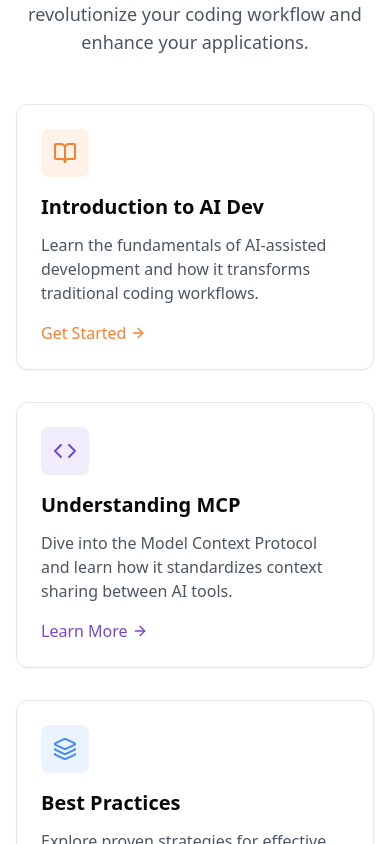
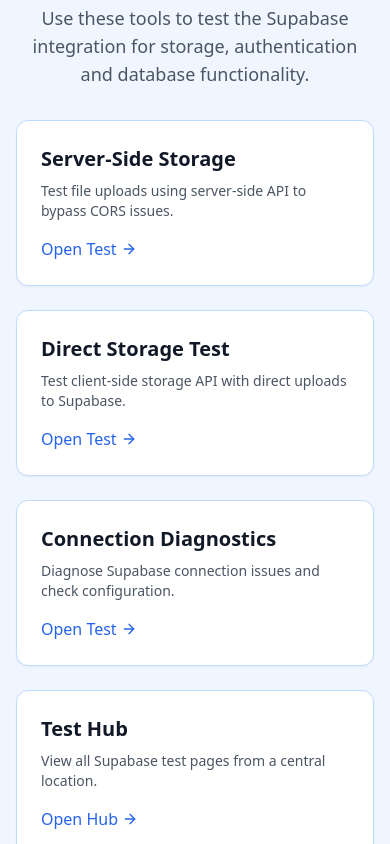
Before and after one commit to david-hayes44/ai-dev-education, a Next.js app: page / in a window 390 px wide. Shown: the part 880-1724 px from the top of the page. Built offline with nearby package versions, Linux system fonts and the light colour scheme; no server answers; a web font is replaced by a local one.

Commit message:
Fix build errors and add direct links to Supabase test pages

```diff
--- a/app/page.tsx
+++ b/app/page.tsx
@@ -2,7 +2,7 @@
 
 import Link from "next/link"
 import { Button } from "@/components/ui/button"
-import { ArrowRight, Code, BookOpen, Layers, Braces, ExternalLink, ServerCog } from "lucide-react"
+import { ArrowRight, Code, BookOpen, Layers, Braces, ExternalLink, ServerCog, Database } from "lucide-react"
 import Image from "next/image"
 
 export default function Home() {
@@ -69,6 +69,81 @@
 }
             `}</code>
           </pre>
+        </div>
+      </section>
+
+      {/* Supabase Testing Section */}
+      <section className="bg-blue-50 py-12 dark:bg-blue-950 sm:py-16">
+        <div className="container mx-auto px-4">
+          <div className="mb-8 text-center">
+            <div className="mx-auto mb-4 flex h-16 w-16 items-center justify-center rounded-full bg-blue-100 dark:bg-blue-900">
+              <Database className="h-8 w-8 text-blue-600 dark:text-blue-400" />
+            </div>
+            <h2 className="mb-3 text-3xl font-bold text-gray-900 dark:text-white">
+              Supabase Integration Testing
+            </h2>
+            <p className="mx-auto max-w-2xl text-lg text-gray-600 dark:text-gray-400">
+              Use these tools to test the Supabase integration for storage, authentication and database functionality.
+            </p>
+          </div>
+
+          <div className="grid gap-6 md:grid-cols-2 lg:grid-cols-4">
+            {/* Server-Side Storage Test */}
+            <div className="rounded-xl border border-blue-200 bg-white p-6 shadow-sm transition-all hover:shadow-md dark:border-blue-800 dark:bg-gray-900">
+              <h3 className="mb-2 text-xl font-semibold text-gray-900 dark:text-white">Server-Side Storage</h3>
+              <p className="mb-4 text-sm text-gray-600 dark:text-gray-400">
+                Test file uploads using server-side API to bypass CORS issues.
+              </p>
+              <Link
+                href="/server-storage-test"
+                className="inline-flex items-center text-blue-600 hover:underline dark:text-blue-400"
+              >
+                Open Test <ArrowRight className="ml-1 h-4 w-4" />
+              </Link>
+            </div>
+
+            {/* Direct Storage Test */}
+            <div className="rounded-xl border border-blue-200 bg-white p-6 shadow-sm transition-all hover:shadow-md dark:border-blue-800 dark:bg-gray-900">
+              <h3 className="mb-2 text-xl font-semibold text-gray-900 dark:text-white">Direct Storage Test</h3>
+              <p className="mb-4 text-sm text-gray-600 dark:text-gray-400">
+                Test client-side storage API with direct uploads to Supabase.
+              </p>
+              <Link
+                href="/supabase-direct-storage-test"
+                className="inline-flex items-center text-blue-600 hover:underline dark:text-blue-400"
+              >
+                Open Test <ArrowRight className="ml-1 h-4 w-4" />
+              </Link>
+            </div>
+
+            {/* Connection Diagnostics */}
+            <div className="rounded-xl border border-blue-200 bg-white p-6 shadow-sm transition-all hover:shadow-md dark:border-blue-800 dark:bg-gray-900">
+              <h3 className="mb-2 text-xl font-semibold text-gray-900 dark:text-white">Connection Diagnostics</h3>
+              <p className="mb-4 text-sm text-gray-600 dark:text-gray-400">
+                Diagnose Supabase connection issues and check configuration.
+              </p>
+              <Link
+                href="/supabase-diagnostics"
+                className="inline-flex items-center text-blue-600 hover:underline dark:text-blue-400"
+              >
+                Open Test <ArrowRight className="ml-1 h-4 w-4" />
+              </Link>
+            </div>
+
+            {/* Supabase Test Hub */}
+            <div className="rounded-xl border border-blue-200 bg-white p-6 shadow-sm transition-all hover:shadow-md dark:border-blue-800 dark:bg-gray-900">
+              <h3 className="mb-2 text-xl font-semibold text-gray-900 dark:text-white">Test Hub</h3>
+              <p className="mb-4 text-sm text-gray-600 dark:text-gray-400">
+                View all Supabase test pages from a central location.
+              </p>
+              <Link
+                href="/supabase-test"
+                className="inline-flex items-center text-blue-600 hover:underline dark:text-blue-400"
+              >
+                Open Hub <ArrowRight className="ml-1 h-4 w-4" />
+              </Link>
+            </div>
+          </div>
         </div>
       </section>
 
--- /dev/null
+++ b/components/chat/file-attachment-item.tsx
@@ -0,0 +1,61 @@
+'use client';
+
+import { useState } from 'react';
+import { Paperclip, X } from 'lucide-react';
+
+export type FileAttachmentProps = {
+  id: string;
+  name: string;
+  size: number;
+  type: string;
+  url: string;
+  onRemove?: (id: string) => void;
+}
+
+export default function FileAttachmentItem({
+  id,
+  name,
+  size,
+  type,
+  url,
+  onRemove
+}: FileAttachmentProps) {
+  const [isLoading, setIsLoading] = useState(false);
+
+  const formattedSize = size < 1024 * 1024
+    ? `${Math.round(size / 1024)} KB`
+    : `${(size / (1024 * 1024)).toFixed(1)} MB`;
+
+  const handleRemove = () => {
+    if (onRemove) {
+      setIsLoading(true);
+      onRemove(id);
+    }
+  };
+
+  return (
+    <div className="flex items-center p-2 rounded-md border border-gray-200 bg-gray-50 mb-2">
+      <Paperclip className="h-4 w-4 text-gray-500 mr-2" />
+      <div className="flex-1 min-w-0">
+        <a
+          href={url}
+          target="_blank"
+          rel="noopener noreferrer"
+          className="text-blue-600 hover:underline text-sm font-medium truncate block"
+        >
+          {name}
+        </a>
+        <p className="text-xs text-gray-500">{formattedSize}</p>
+      </div>
+      {onRemove && (
+        <button
+          onClick={handleRemove}
+          className="ml-2 text-gray-500 hover:text-red-500"
+          disabled={isLoading}
+        >
+          <X className="h-4 w-4" />
+        </button>
+      )}
+    </div>
+  );
+}
--- /dev/null
+++ b/components/ui/use-toast.ts
@@ -0,0 +1,30 @@
+// Placeholder implementation of the toast system
+import { useState } from 'react'
+
+export type ToastProps = {
+  title?: string
+  description?: string
+  variant?: 'default' | 'destructive'
+  duration?: number
+}
+
+export function useToast() {
+  const [toasts, setToasts] = useState<ToastProps[]>([])
+
+  const toast = (props: ToastProps) => {
+    console.log('Toast:', props)
+    setToasts((current) => [...current, props])
+    // In a real implementation, this would show a toast notification
+  }
+
+  return {
+    toast,
+    toasts,
+    dismiss: (index: number) => {
+      setToasts((current) => current.filter((_, i) => i !== index))
+    },
+    dismissAll: () => {
+      setToasts([])
+    },
+  }
+}
```
